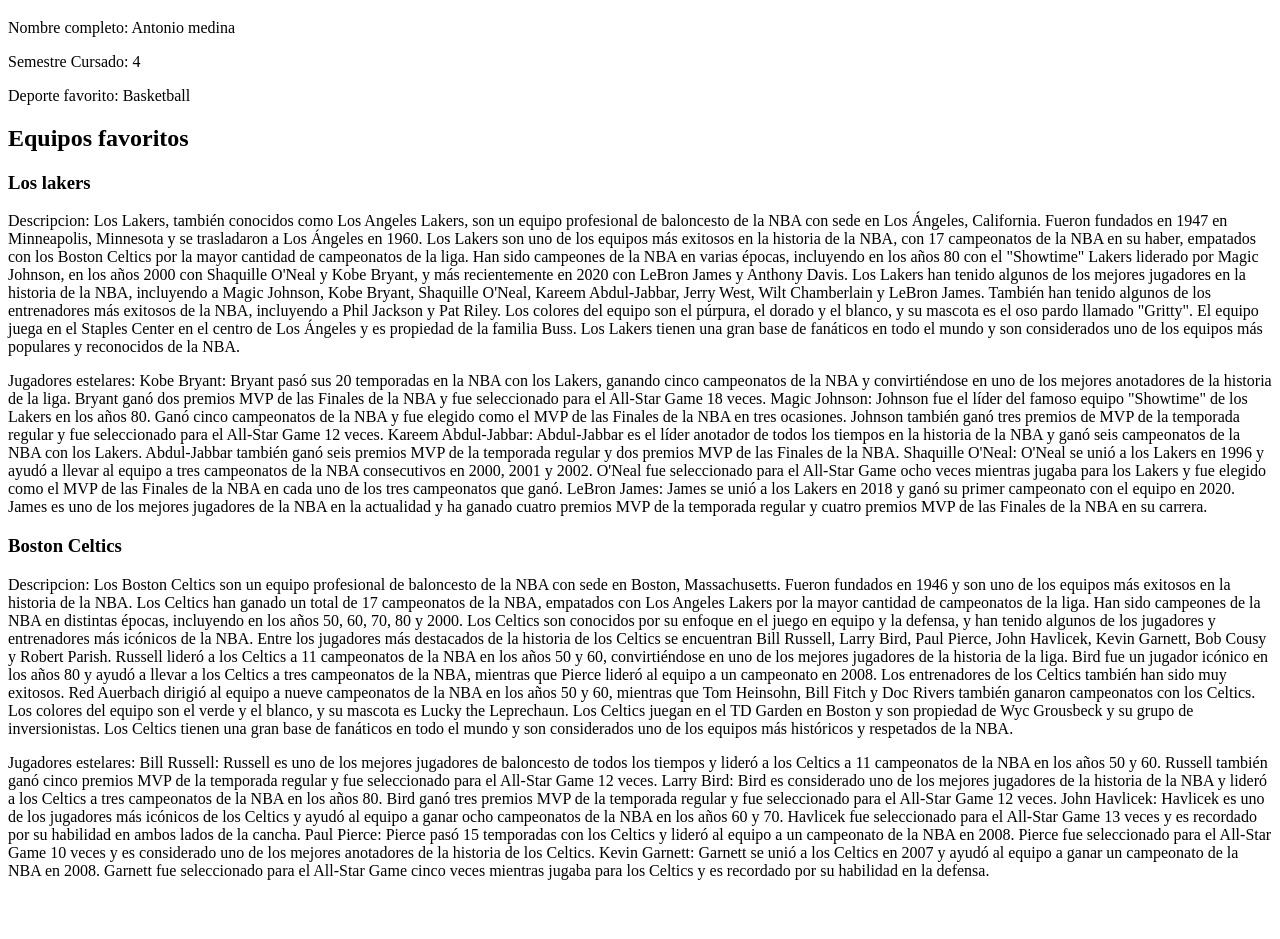
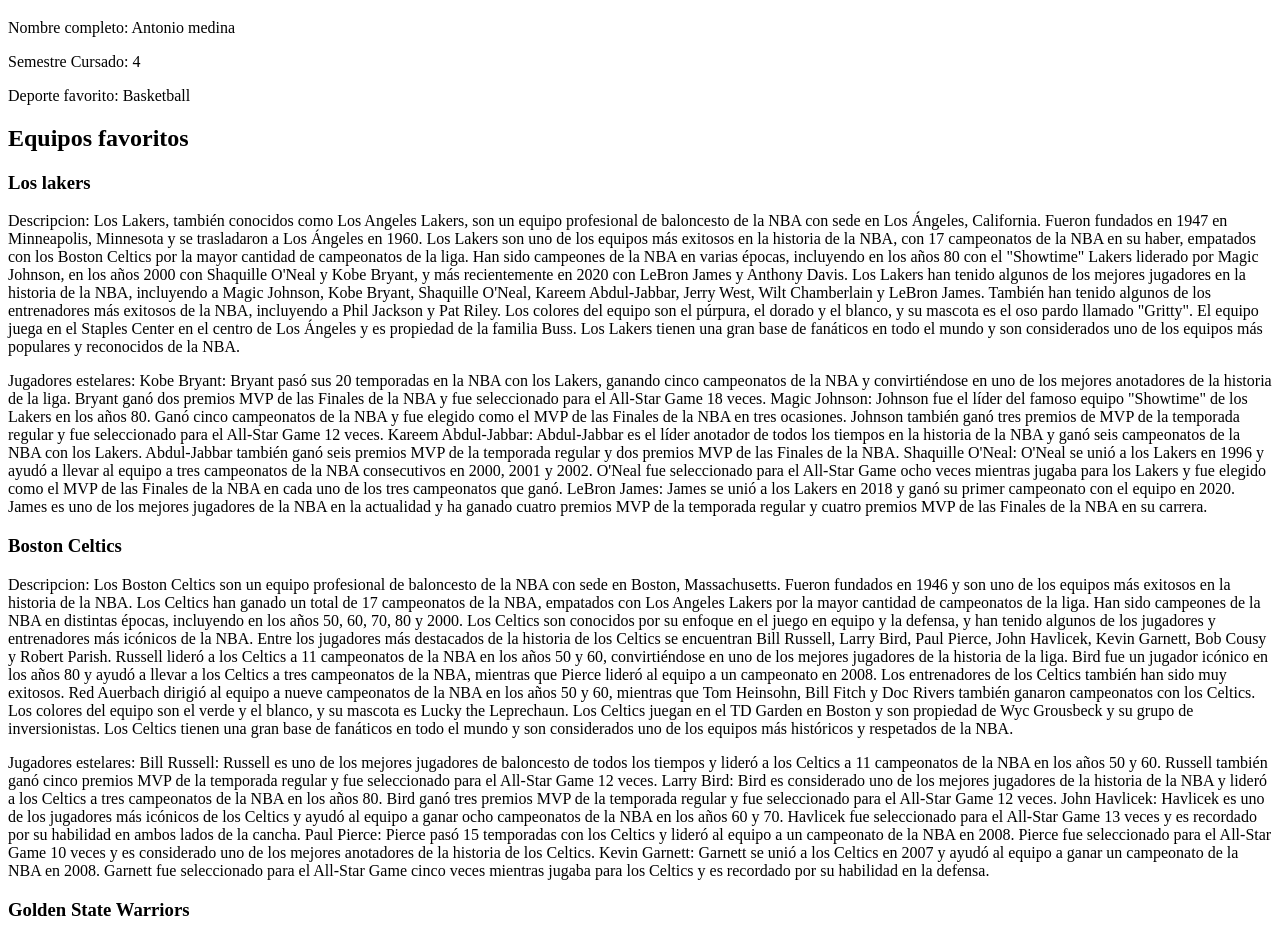
Before and after one commit to antovals/RUBRICA-BP, a plain HTML site: page index.html in a window 1280 px wide. Shown: the part 61-1000 px from the top of the page. Before the commit the page ends 957 px from the top, so only its background shows below. Drawn offline with Linux system fonts and the light colour scheme.

Commit message:
commit eleven

```diff
--- a/index.html
+++ b/index.html
@@ -56,5 +56,6 @@ Paul Pierce: Pierce pasó 15 temporadas con los Celtics y lideró al equipo a un
 
 Kevin Garnett: Garnett se unió a los Celtics en 2007 y ayudó al equipo a ganar un campeonato de la NBA en 2008. Garnett fue seleccionado para el All-Star Game cinco veces mientras jugaba para los Celtics y es recordado por su habilidad en la defensa.
     </p>
+    <h3>Golden State Warriors</h3>
 </body>
 </html>
```
